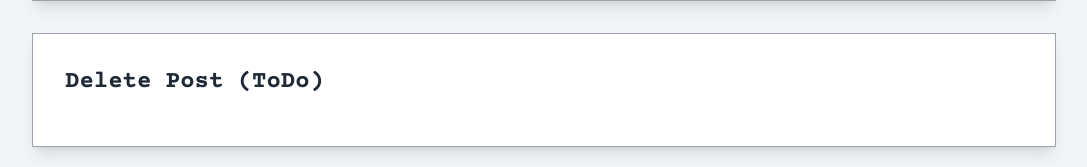
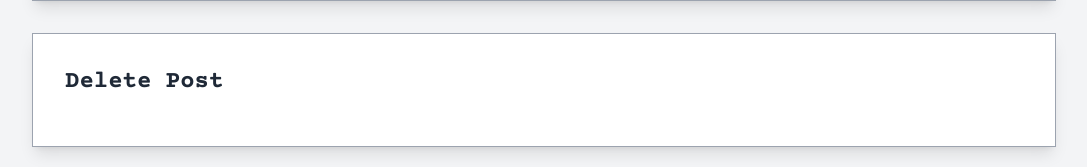
Before and after one commit to Malanaa/den, a Flask app: template templates/admin.html in a window 1280 px wide. Shown: the part 763-930 px from the top of the page, without its empty margins (96-1183 px from the left). Run offline with Flask 3, Linux system fonts and the light colour scheme; the template is opened without the code that fills it, so the values that code supplies are empty; some libraries are stand-ins or nearby versions.

Commit message:
Removed (todo) from del

```diff
--- a/templates/admin.html
+++ b/templates/admin.html
@@ -83,7 +83,7 @@
 
     <!-- Dummy sections for Delete and Edit -->
     <div id="delete-post" class="container mx-auto p-8 bg-white border border-gray-400 shadow-lg mt-8 max-w-screen-lg overflow-auto max-h-80">
-        <h2 class="text-2xl font-bold mb-4">Delete Post (ToDo)</h2>
+        <h2 class="text-2xl font-bold mb-4">Delete Post</h2>
         <div class="space-y-4">
             {% for post in posts %}
             <div class="bg-gray-100 p-4 border border-gray-300 rounded-lg flex justify-between items-center">
```
